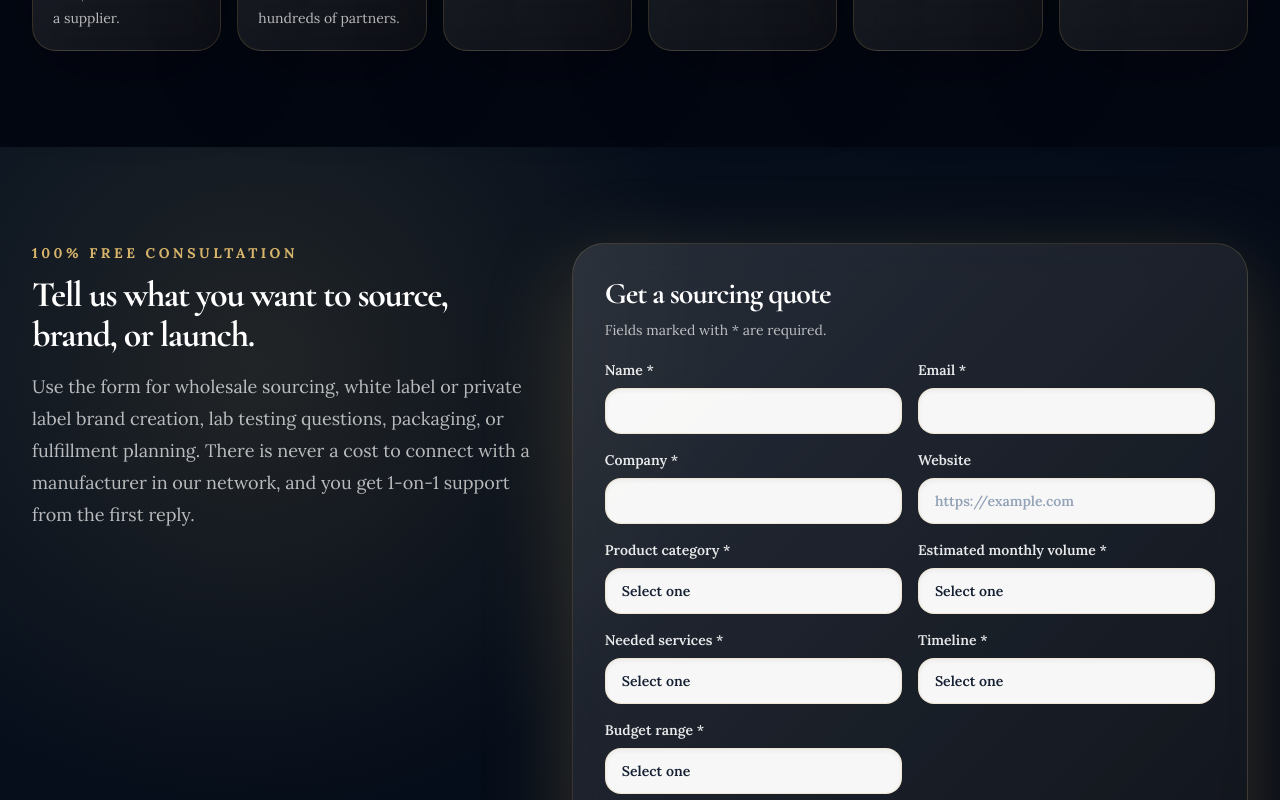
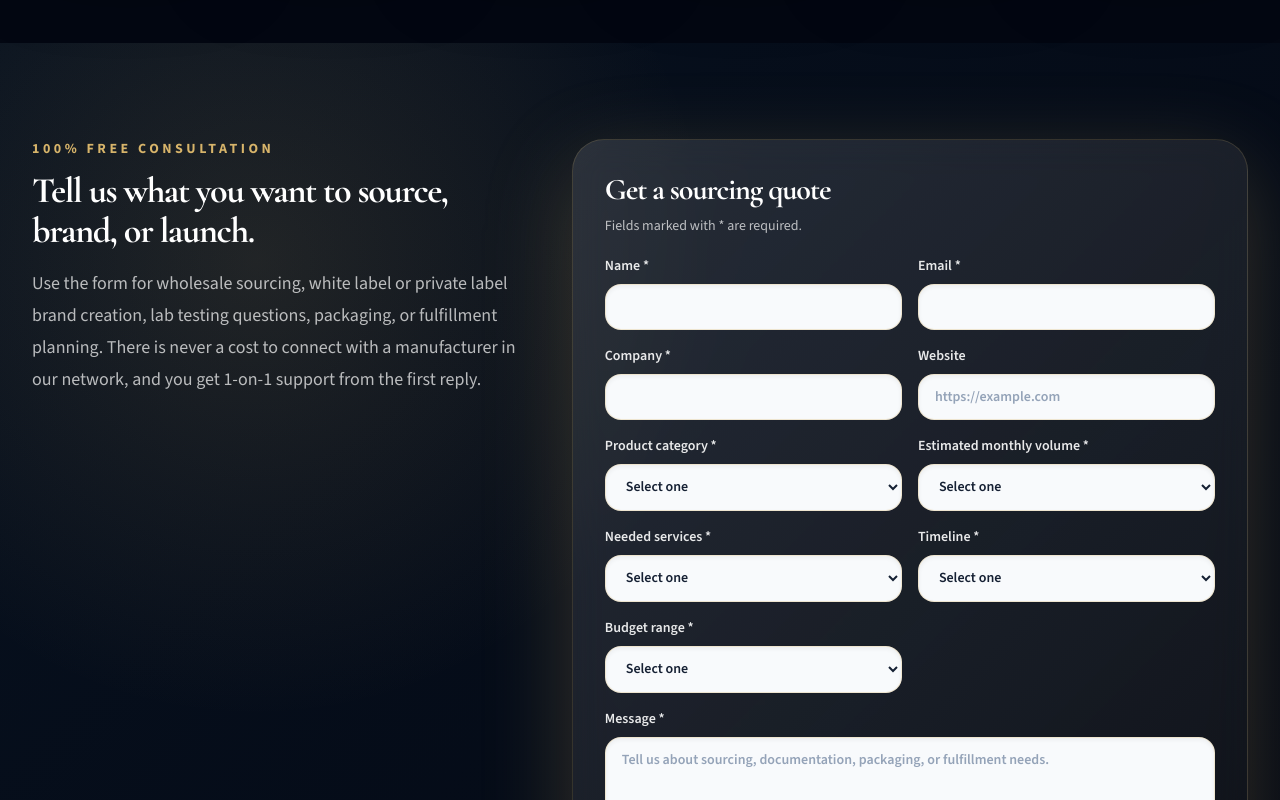
Before and after one commit to mosnin/peptidebrand, a Next.js app: page / in a window 1280 px wide. Shown: the part 4420-5220 px from the top of the page. Built offline with nearby package versions, Linux system fonts and the light colour scheme.

Commit message:
Tighten typography and form controls

```diff
--- a/app/globals.css
+++ b/app/globals.css
@@ -5,7 +5,7 @@
 :root { color-scheme: dark; --radius: 1.5rem; --font-display: var(--font-cormorant), Georgia, Cambria, serif; }
 * { box-sizing: border-box; }
 html { scroll-behavior: smooth; background: #030712; }
-body { margin: 0; background: #030712; color: #e5eef8; font-family: var(--font-lora), ui-serif, Georgia, serif; }
+body { margin: 0; background: #030712; color: #e5eef8; font-family: var(--font-source-sans), ui-sans-serif, system-ui, sans-serif; }
 a { text-decoration: none; }
 ::selection { background: #d7b46a; color: #030712; }
 
--- a/app/layout.tsx
+++ b/app/layout.tsx
@@ -1,5 +1,5 @@
 import type { Metadata } from 'next';
-import { Cormorant_Garamond, Lora } from 'next/font/google';
+import { Cormorant_Garamond, Source_Sans_3 } from 'next/font/google';
 import './globals.css';
 import { Header } from '@/components/Header';
 import { Footer } from '@/components/Footer';
@@ -9,7 +9,7 @@ import { createMetadata, organizationSchema, websiteSchema } from '@/lib/seo';
 import { professionalServiceSchema } from '@/lib/schema';
 import { siteConfig } from '@/lib/site';
 
-const lora = Lora({ subsets: ['latin'], display: 'swap', variable: '--font-lora' });
+const sourceSans = Source_Sans_3({ subsets: ['latin'], display: 'swap', variable: '--font-source-sans' });
 const cormorant = Cormorant_Garamond({ subsets: ['latin'], display: 'swap', variable: '--font-cormorant', weight: ['500', '600', '700'] });
 
 export const metadata: Metadata = createMetadata({ title: siteConfig.name });
@@ -19,7 +19,7 @@ export default function RootLayout({ children }: Readonly<{ children: React.Reac
   const identitySchema = [organizationSchema(), websiteSchema(), ...(professionalService ? [professionalService] : [])];
 
   return (
-    <html lang="en" className={`${lora.variable} ${cormorant.variable}`}>
+    <html lang="en" className={`${sourceSans.variable} ${cormorant.variable}`}>
       <body>
         <SEOJsonLd data={identitySchema} />
         <Header />
--- a/components/LeadForm.tsx
+++ b/components/LeadForm.tsx
@@ -124,7 +124,7 @@ export function LeadForm({ variant = 'quote', dark = false }: { variant?: LeadFo
   const config = variantConfig[variant];
   const labelClass = dark ? 'text-white/90' : 'text-ink';
   const inputClass = dark
-    ? 'w-full rounded-2xl border border-cyan/25 bg-white/[0.97] px-4 py-3 text-ink shadow-inner outline-none ring-cyan/25 transition placeholder:text-slate-400 focus:border-cyan focus:ring-4'
+    ? 'w-full rounded-2xl border border-cyan/30 bg-slate-50 px-4 py-3 text-ink shadow-inner outline-none ring-cyan/25 transition placeholder:text-slate-400 focus:border-cyan focus:bg-white focus:ring-4'
     : 'w-full rounded-2xl border border-slate-300 bg-white px-4 py-3 text-ink shadow-sm outline-none ring-teal/20 transition placeholder:text-slate-400 focus:border-teal focus:ring-4';
 
   async function handleSubmit(event: FormEvent<HTMLFormElement>) {
@@ -170,7 +170,7 @@ export function LeadForm({ variant = 'quote', dark = false }: { variant?: LeadFo
             return <label key={field.name} htmlFor={fieldId} className={`grid gap-2 text-sm font-semibold sm:col-span-2 ${labelClass}`}>{label}<textarea id={fieldId} name={field.name} required={field.required} rows={4} placeholder={field.placeholder} className={inputClass} /></label>;
           }
           if (field.type === 'select') {
-            return <label key={field.name} htmlFor={fieldId} className={`grid gap-2 text-sm font-semibold ${labelClass}`}>{label}<select id={fieldId} name={field.name} required={field.required} defaultValue="" className={`${inputClass} appearance-none`}><option value="" disabled>Select one</option>{field.options?.map((option) => <option key={option}>{option}</option>)}</select></label>;
+            return <label key={field.name} htmlFor={fieldId} className={`grid gap-2 text-sm font-semibold ${labelClass}`}>{label}<select id={fieldId} name={field.name} required={field.required} defaultValue="" className={inputClass}><option value="" disabled>Select one</option>{field.options?.map((option) => <option key={option}>{option}</option>)}</select></label>;
           }
           if (field.type === 'checkbox') {
             return <label key={field.name} htmlFor={fieldId} className={`flex gap-3 text-sm font-semibold sm:col-span-2 ${labelClass}`}><input id={fieldId} name={field.name} type="checkbox" required={field.required} value="yes" className="mt-1 h-4 w-4 rounded border-slate-300 text-teal accent-teal" /><span>{label}</span></label>;
--- a/tailwind.config.ts
+++ b/tailwind.config.ts
@@ -18,7 +18,7 @@ const config: Config = {
         line: 'rgba(215, 180, 106, 0.24)',
       },
       fontFamily: {
-        sans: ['var(--font-lora)', 'ui-serif', 'Georgia', 'serif'],
+        sans: ['var(--font-source-sans)', 'ui-sans-serif', 'system-ui', 'sans-serif'],
         display: ['var(--font-display)', 'Georgia', 'Cambria', 'serif'],
       },
       backgroundImage: {
```
